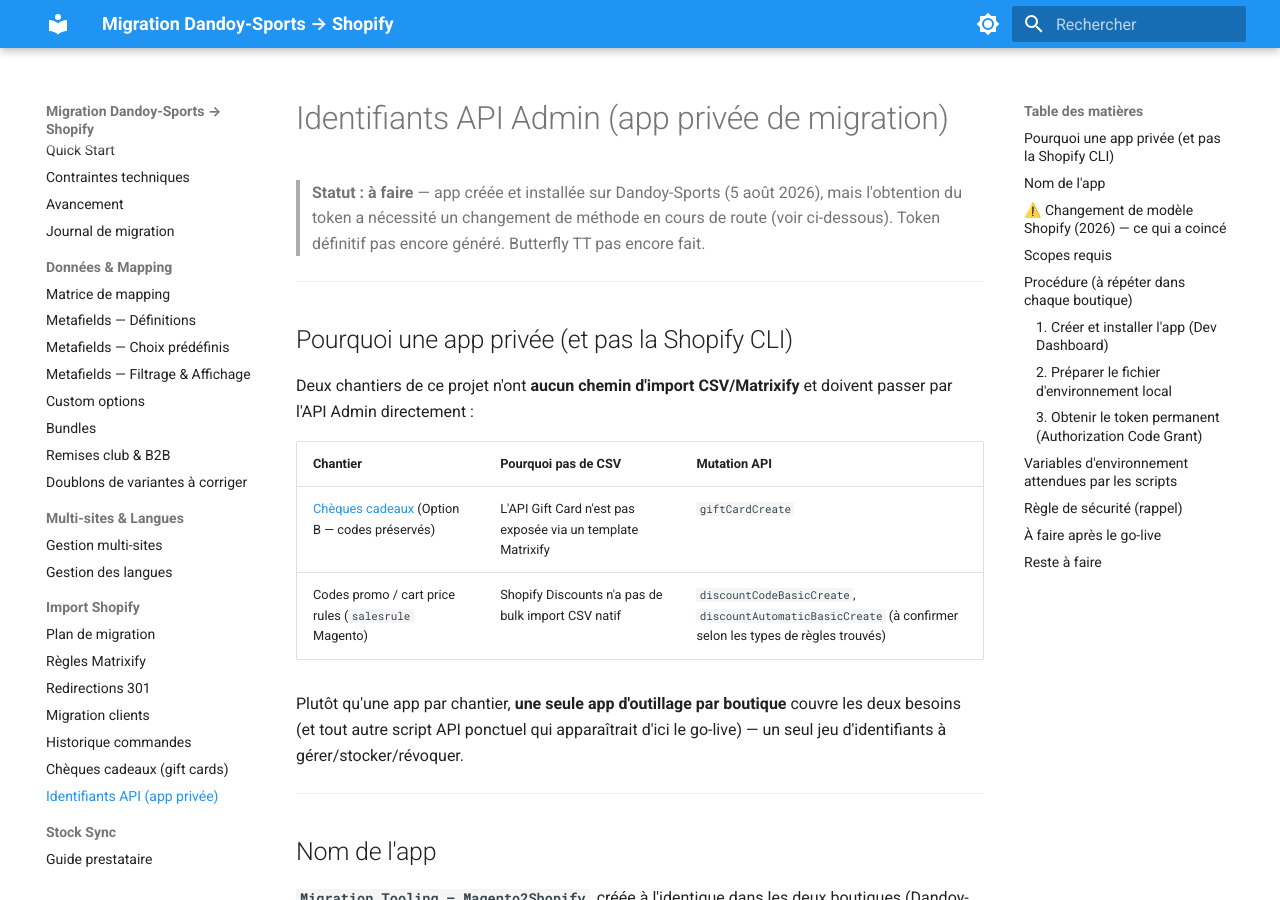
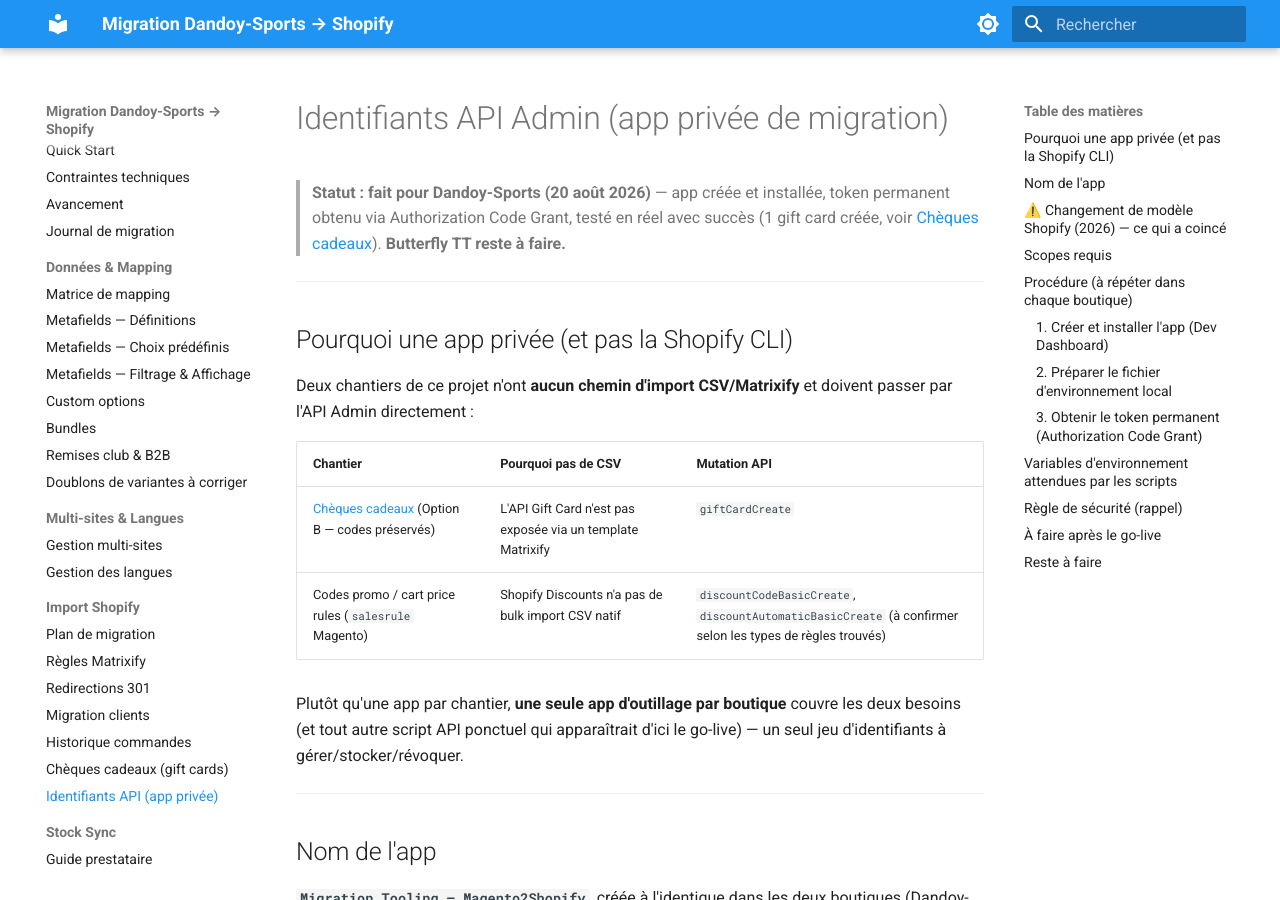
Before and after one commit to Webdigitales/dandoy-migration-2026, an MkDocs documentation site: the page built from 05_DOCS/import/api-credentials.md, in a window 1280 px wide and 900 px high. Built offline with MkDocs 1.6.1 and Material for MkDocs 9.7.7, drawn with Linux system fonts in a browser that asks for light colours; some of the changed text lies outside the part shown.

Commit message:
Fix stale status banners in gift-cards.md and api-credentials.md
Both pages still said "à faire" / token not obtained at the top, even
though the checklist further down (already correct in gift-cards.md) and
the rest of the conversation confirmed the permanent Dandoy token was
obtained and a live gift card was successfully created on 20 August.
Missed by the earlier documentation audit since it focused on avancement.md,
contraintes-techniques.md, quick-start.md and langues.md.

```diff
--- a/05_DOCS/import/api-credentials.md
+++ b/05_DOCS/import/api-credentials.md
@@ -1,8 +1,8 @@
 # Identifiants API Admin (app privée de migration)
 
-> **Statut : à faire** — app créée et installée sur Dandoy-Sports (5 août 2026), mais
-> l'obtention du token a nécessité un changement de méthode en cours de route (voir
-> ci-dessous). Token définitif pas encore généré. Butterfly TT pas encore fait.
+> **Statut : fait pour Dandoy-Sports (20 août 2026)** — app créée et installée, token
+> permanent obtenu via Authorization Code Grant, testé en réel avec succès (1 gift card
+> créée, voir [Chèques cadeaux](./gift-cards.md)). **Butterfly TT reste à faire.**
 
 ---
 
@@ -148,8 +148,9 @@
       scopes Cartes-cadeaux + Réductions + Clients tous accordés (Consultation + Modification)
 - [x] Comprendre pourquoi Client Credentials Grant échoue sur boutique payante (`shop_not_permitted`)
 - [x] Écrire `get_shopify_access_token.py` (Authorization Code Grant, serveur local, token jamais affiché)
-- [ ] Enregistrer `http://localhost:8787/callback` dans les redirect URLs de l'app Dandoy
-- [ ] Lancer `get_shopify_access_token.py` pour Dandoy-Sports et obtenir le token permanent
+- [x] Enregistrer `http://localhost:8787/callback` dans les redirect URLs de l'app Dandoy
+- [x] Lancer `get_shopify_access_token.py` pour Dandoy-Sports et obtenir le token permanent (20 août 2026)
+- [x] Tester `migrate_giftcards_shopify.py --shop dandoy --execute --limit 1` en réel — confirmé
+      fonctionnel (1 gift card créée, code Magento préservé, solde correct)
 - [ ] Créer l'app + obtenir le token pour Butterfly TT
-- [ ] Lancer `migrate_giftcards_shopify.py --shop dandoy --execute --limit 5` en test
 - [ ] Désinstaller les deux apps après le go-live
```
Also changed, not shown: 05_DOCS/import/gift-cards.md (+4 -3 lines).
